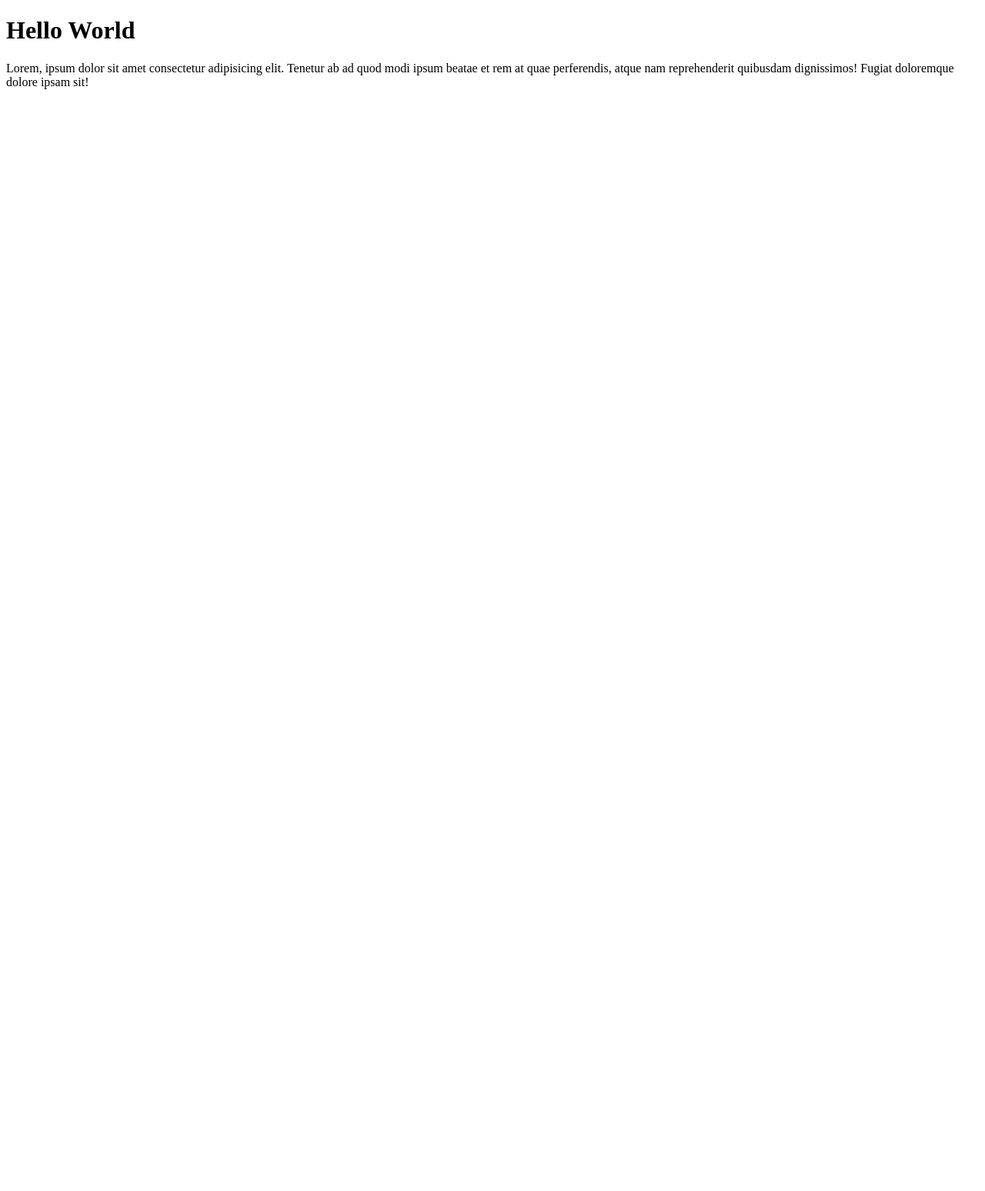
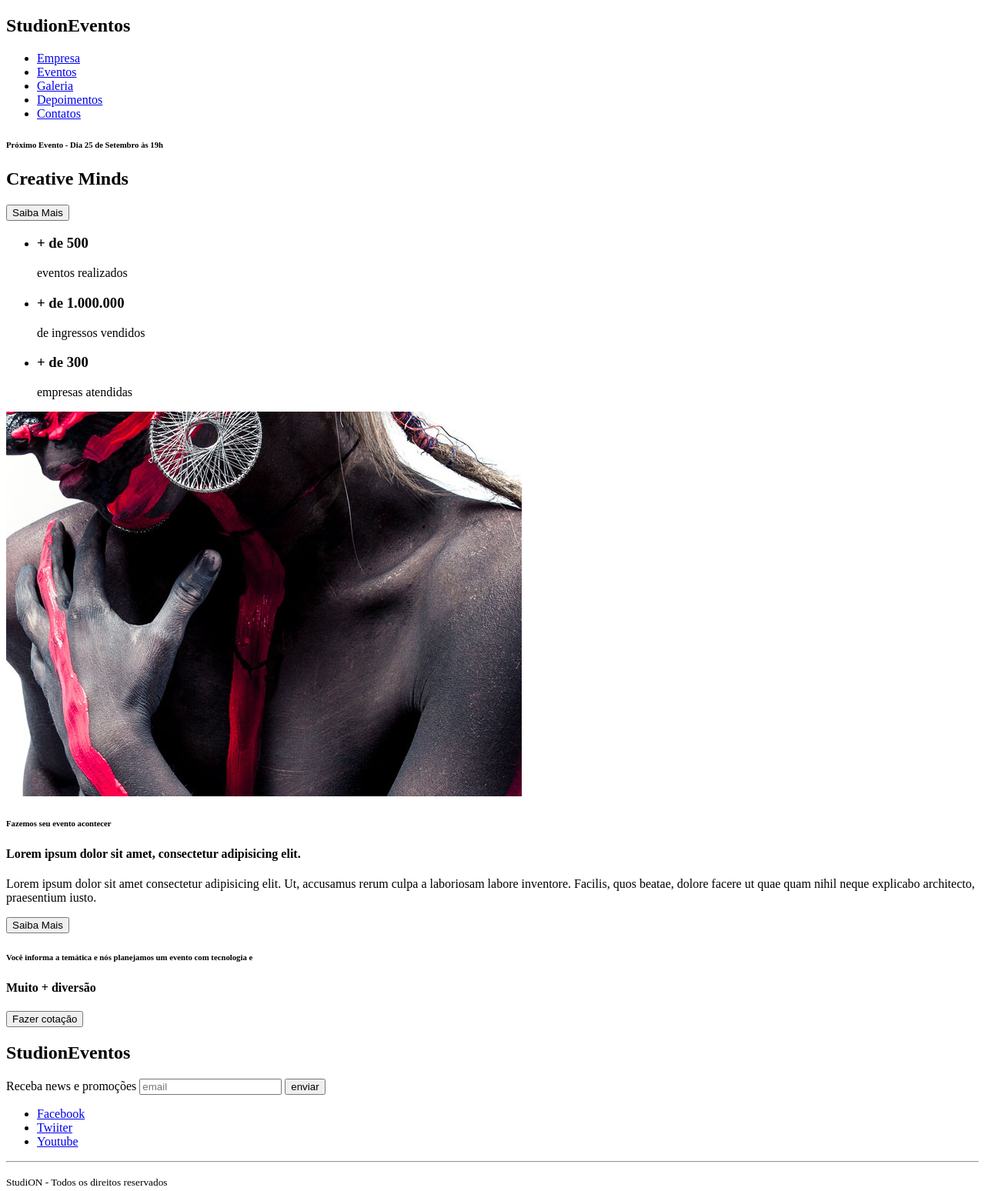
Before and after one commit to fcoradin/studion, a website: page src/index.html in a window 1280 px wide. Shown: the whole page at 77% size. Before the commit the page ends 800 px from the top, so only its background shows below. Drawn offline with Linux system fonts and the light colour scheme.

Commit message:
feat(html): constructed htmal structure for the main page

```diff
--- a/src/index.html
+++ b/src/index.html
@@ -7,7 +7,104 @@
     </head>
 
     <body>
-    <h1>Hello World</h1>
-    <p>Lorem, ipsum dolor sit amet consectetur adipisicing elit. Tenetur ab ad quod modi ipsum beatae et rem at quae perferendis, atque nam reprehenderit quibusdam dignissimos! Fugiat doloremque dolore ipsam sit!</p>
+        <nav>
+            <h1>Studi<span>on</span><span>Eventos</span></h1>
+            <ul>
+                <li>
+                    <a href="#empresa">
+                        Empresa
+                    </a>
+                </li>
+                <li>
+                    <a href="#eventos">
+                        Eventos
+                    </a>
+                </li>
+                <li>
+                    <a href="#galeria">
+                        Galeria
+                    </a>
+                </li>
+                <li>
+                    <a href="#depoimentos">
+                        Depoimentos
+                    </a>
+                </li>
+                <Li>
+                    <a href="#contatos">
+                        Contatos
+                    </a>
+                </Li>
+            </ul>
+        </nav>
+
+        <header>
+            <div id="slider">
+                <div class="slide">
+                    <h6><span>Próximo Evento</span> - Dia 25 de Setembro às 19h </h6>
+                    <h2><span>Creative</span> Minds</h2>
+                    <button>Saiba Mais</button>
+                </div>
+            </div>
+        </header>
+
+        <main>
+            <section">
+                <ul>
+                    <li>
+                        <h3>+ de 500 </h3>
+                        eventos realizados
+                    </li>
+                    <li>
+                        <h3>+ de 1.000.000 </h3>
+                        de ingressos vendidos
+                    </li>
+                    <li>
+                        <h3>+ de 300 </h3>
+                        empresas atendidas
+                    </li>
+                </ul>
+            </section>
+
+            <section>
+                <div>
+                    <img src= "./imnages/institutional.jpg" />
+                    <h6>Fazemos seu evento acontecer</h6>
+                    <h4>Lorem ipsum dolor sit amet, consectetur adipisicing elit. </h4>
+                    <p>
+                    Lorem ipsum dolor sit amet consectetur adipisicing elit. Ut, accusamus rerum culpa a laboriosam labore inventore. Facilis, quos beatae, dolore facere ut quae quam nihil neque explicabo architecto, praesentium iusto.
+                    </p>
+                    <button>Saiba Mais</button>
+                </div>
+            </section>
+
+            <section>
+                <div>
+                    <h6>
+                        Você informa a temática e nós planejamos um evento com tecnologia e
+                    </h6>
+                    <h4><span>Muito + </span>diversão</h4>
+                    <button>Fazer cotação</button>
+                </div>
+            </section>
+        </main>
+
+        <footer>
+            <h2>Studi<span>on</span><span>Eventos</span></h2>
+            <form>
+                <label>Receba news e promoções</label>
+                <input type="email" placeholder="email" />
+                <button type="submit">enviar</button>
+            </form>
+            <ul>
+                <li><a href="https//facebook.com/" target="_blank">Facebook</a></li>
+                <li><a href="https//twitter.com/" target="_blank">Twiiter</a></li>
+                <li><a href="https//youtube.com/" target="_blank">Youtube</a></li>
+            </ul>
+            <hr />
+            <p>
+            <small>Studi<span>ON</span> - Todos os direitos reservados</small>
+            </p>
+        </footer>
     </body>
 </html>
```
